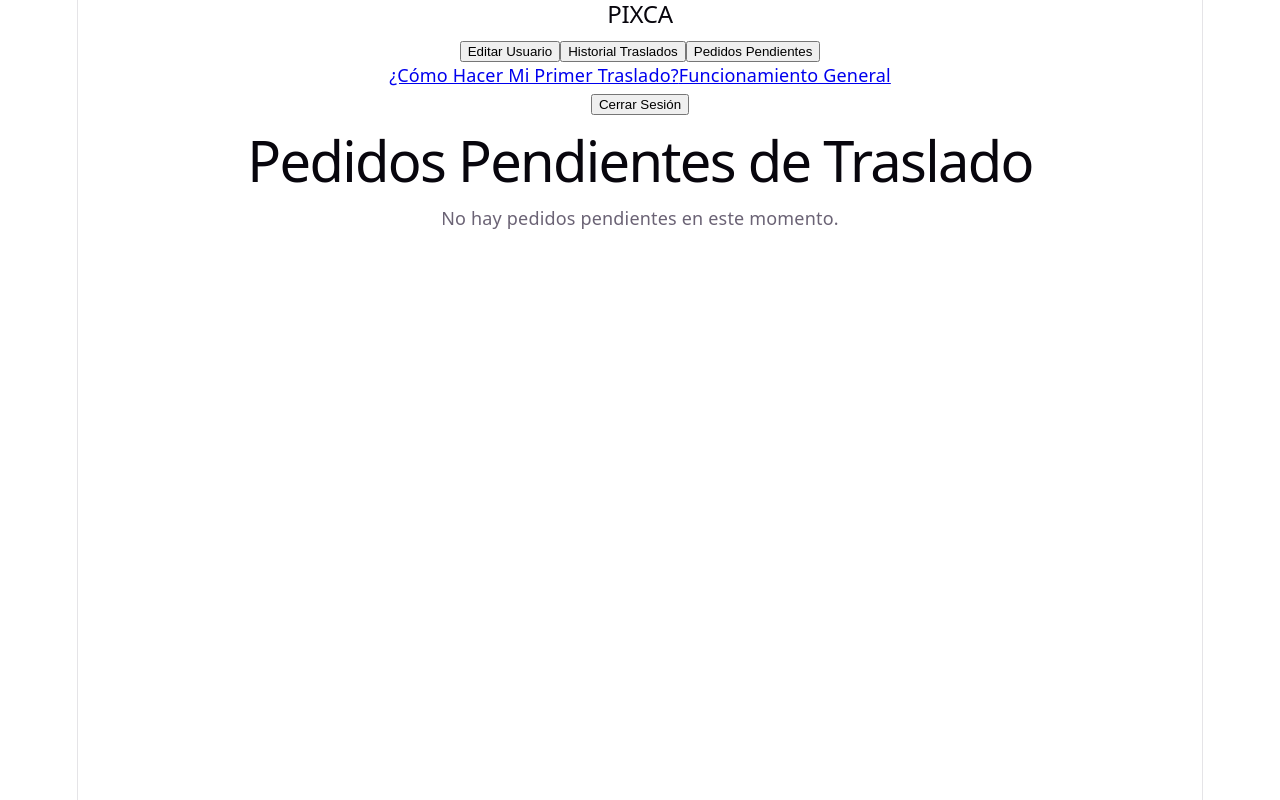
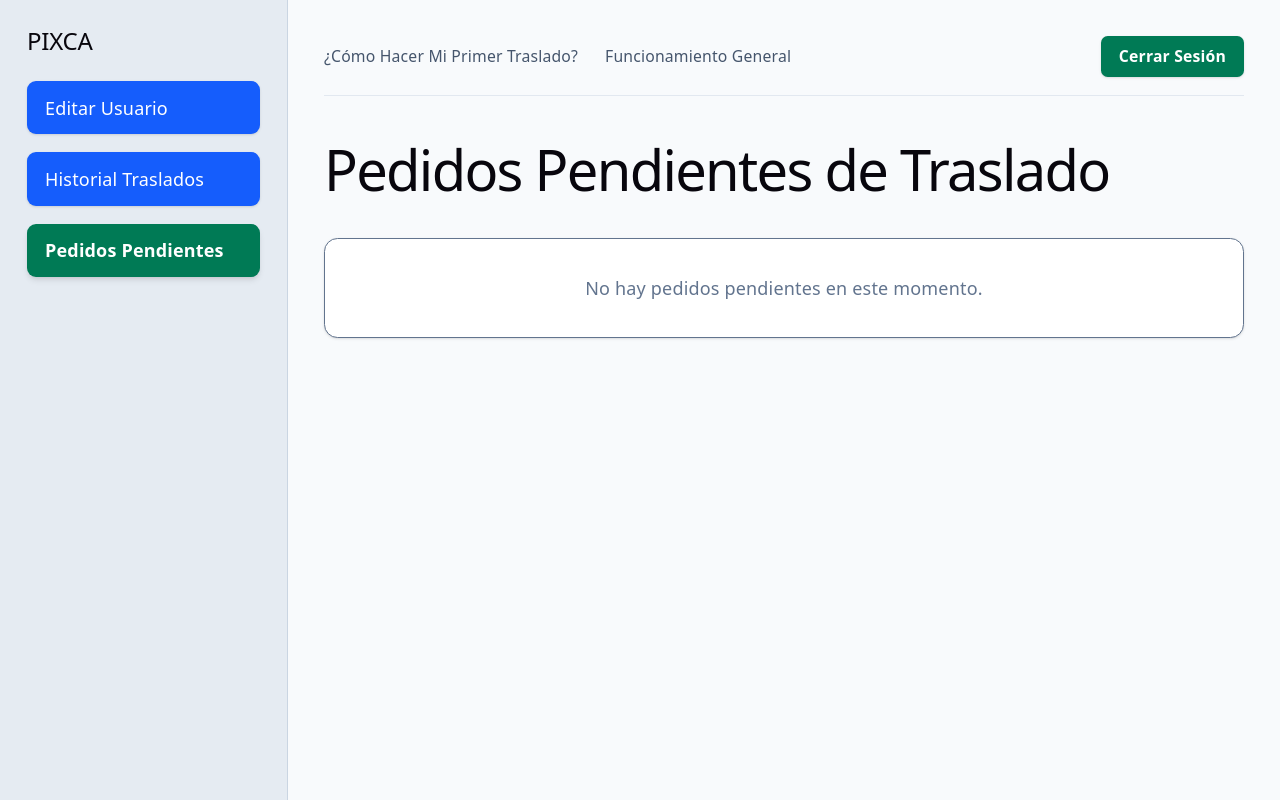
Before and after one commit to enggas/Proyecto_Hackaton_Guardabravos, a React (Vite) app: page / in a window 1280 px wide. Built offline with nearby package versions, Linux system fonts and the light colour scheme; no server answers; the database is empty.

Commit message:
chore(deps): agregar tailwindcss y lucide-react
Se instala Tailwind v4 (via plugin de Vite) y lucide-react para
tener un sistema de estilos y de iconos unificado en todo el
proyecto, en vez de estilos inline dispersos.

```diff
--- a/package.json
+++ b/package.json
@@ -12,12 +12,14 @@
   "dependencies": {
     "@supabase/supabase-js": "^2.110.8",
     "@tanstack/react-query": "^5.101.4",
+    "lucide-react": "^1.27.0",
     "react": "^19.2.7",
     "react-dom": "^19.2.7",
     "react-router-dom": "^7.11.0"
   },
   "devDependencies": {
     "@eslint/js": "^10.0.1",
+    "@tailwindcss/vite": "^4.3.3",
     "@types/react": "^19.2.17",
     "@types/react-dom": "^19.2.3",
     "@vitejs/plugin-react": "^6.0.3",
@@ -25,6 +27,7 @@
     "eslint-plugin-react-hooks": "^7.1.1",
     "eslint-plugin-react-refresh": "^0.5.3",
     "globals": "^17.7.0",
+    "tailwindcss": "^4.3.3",
     "vite": "^8.1.1"
   }
 }
--- a/src/features/home/index.css
+++ b/src/features/home/index.css
@@ -1,3 +1,5 @@
+@import "tailwindcss";
+
 :root {
   --text: #6b6375;
   --text-h: #08060d;
@@ -55,11 +57,6 @@ body {
 }
 
 #root {
-  width: 1126px;
-  max-width: 100%;
-  margin: 0 auto;
-  text-align: center;
-  border-inline: 1px solid var(--border);
   min-height: 100svh;
   display: flex;
   flex-direction: column;
--- a/vite.config.js
+++ b/vite.config.js
@@ -1,10 +1,11 @@
 import { defineConfig } from 'vite'
 import react from '@vitejs/plugin-react'
+import tailwindcss from '@tailwindcss/vite'
 import path from 'path'
 
 // https://vite.dev/config/
 export default defineConfig({
-  plugins: [react()],
+  plugins: [react(), tailwindcss()],
   resolve:{
     alias:{
       '@': path.resolve(__dirname, './src'),
```
Also changed, not shown: 1 other file (tests, documents, lock files or other folders).
